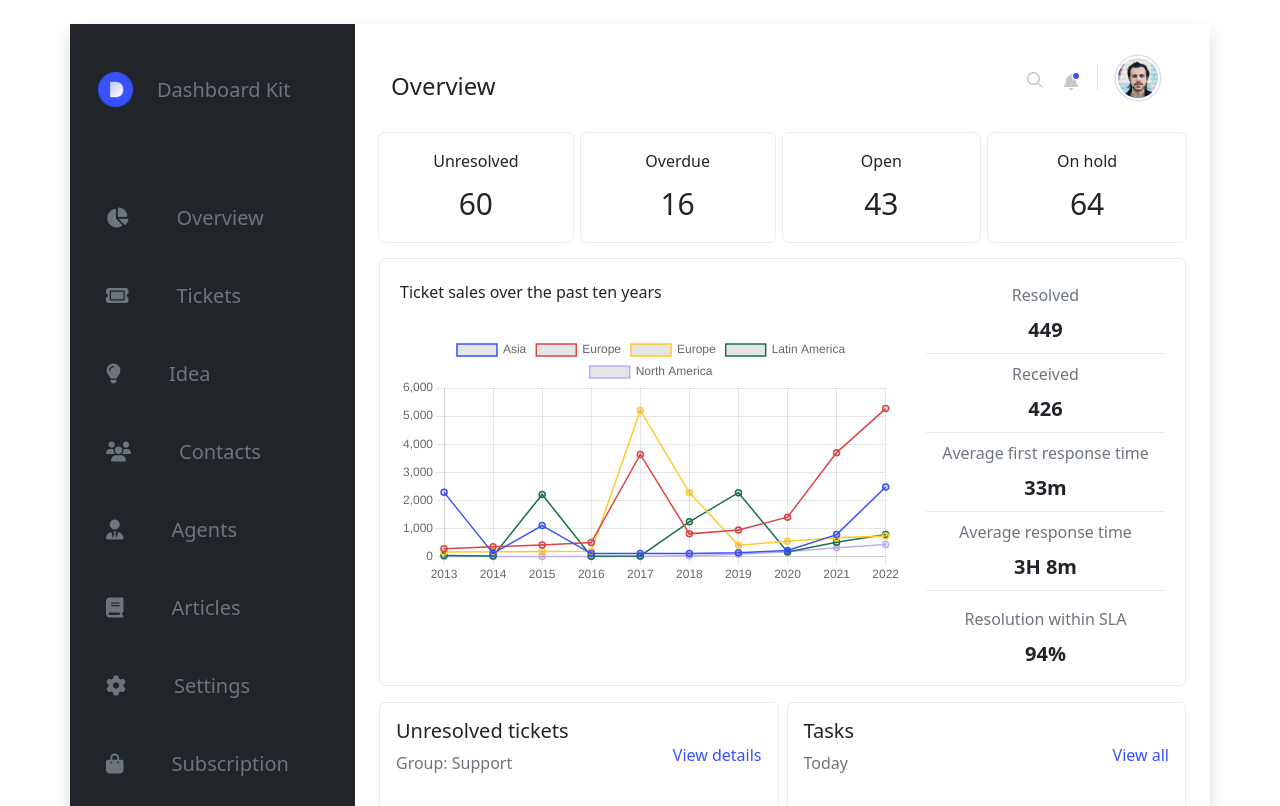
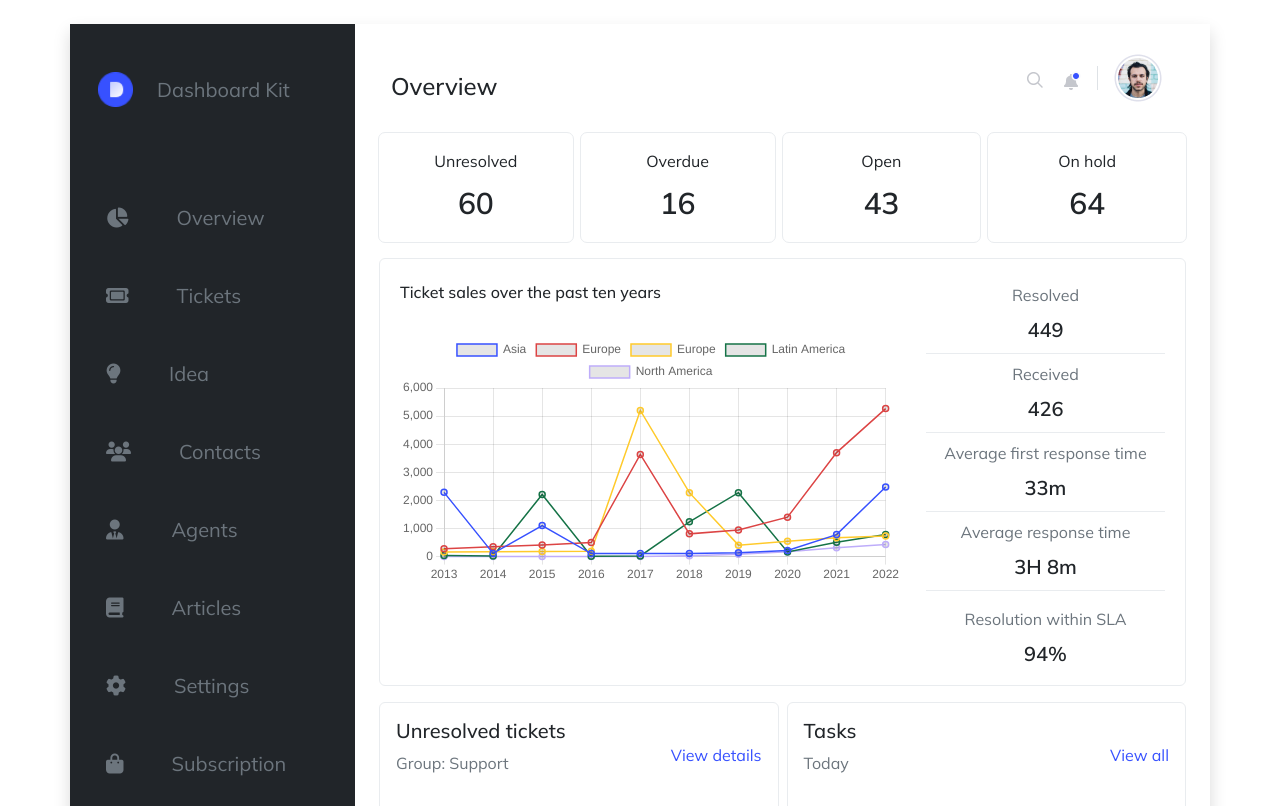
Before and after one commit to FrankieZzzzz/INM320SAA-Bootstrap, a website: page public/index.html in a window 1280 px wide. Shown: the top 806 px of the page. Drawn offline with nearby package versions, Linux system fonts and the light colour scheme.

Commit message:
fix font and font-weight issue

```diff
--- a/public/index.html
+++ b/public/index.html
@@ -106,21 +106,21 @@
               <div class="col-12 col-lg-6 d-flex flex-row p-0 mb-2 mb-lg-0">
                 <div class="col col-lg py-3 rounded bg-white me-2 custom-hover">
                   <span class="fs-6">Unresolved</span>
-                  <div class="pt-2 number-font-size">60</div>
+                  <div class="pt-2 number-font-size custom_font_weight">60</div>
                 </div>
                 <div class="col col-lg py-3 rounded bg-white me-lg-2 custom-hover">
                   <span class="fs-6 custom_title">Overdue</span>
-                  <div class="pt-2 number-font-size">16</div>
+                  <div class="pt-2 number-font-size custom_font_weight">16</div>
                 </div>
               </div>
               <div class="col-12 col-lg-6 d-flex flex-row p-0">
                 <div class="col col-lg py-3 rounded bg-white me-2 custom-hover">
                   <span class="fs-6 custom_title">Open</span>
-                  <div class="pt-2 number-font-size">43</div>
+                  <div class="pt-2 number-font-size custom_font_weight">43</div>
                 </div>
                 <div class="col col-lg py-3 rounded bg-white custom-hover">
                   <span class="fs-6 custom_title">On hold</span>
-                  <div class="pt-2 number-font-size">64</div>
+                  <div class="pt-2 number-font-size custom_font_weight">64</div>
                 </div>
               </div>
             </div>
@@ -142,23 +142,23 @@
               <div class="col-12 col-lg-4 text-center mt-3">
                 <div class="border-bottom border-light-subtle py-2">
                   <div class="fs-6 text-secondary">Resolved</div>
-                  <div class="pt-2 small-number font-weight">449</div>
+                  <div class="pt-2 small-number custom_font_weight">449</div>
                 </div>
                 <div class="border-bottom border-light-subtle py-2">
                   <div class="fs-6 text-secondary">Received</div>
-                  <div class="pt-2 small-number font-weight">426</div>
+                  <div class="pt-2 small-number custom_font_weight">426</div>
                 </div>
                 <div class="border-bottom border-light-subtle py-2">
                   <div class="fs-6 text-secondary">Average first response time</div>
-                  <div class="pt-2 small-number font-weight">33m</div>
+                  <div class="pt-2 small-number custom_font_weight">33m</div>
                 </div>
                 <div class="border-bottom border-light-subtle py-2">
                   <div class="fs-6 text-secondary">Average response time</div>
-                  <div class="pt-2 small-number font-weight">3H 8m</div>
+                  <div class="pt-2 small-number custom_font_weight">3H 8m</div>
                 </div>
                 <div class="py-3">
                   <div class="fs-6 text-secondary">Resolution within SLA</div>
-                  <div class="pt-2 small-number font-weight">94%</div>
+                  <div class="pt-2 small-number custom_font_weight">94%</div>
                 </div>
               </div>
             </div>
--- a/src/scss/style.scss
+++ b/src/scss/style.scss
@@ -1,7 +1,8 @@
+@import url('https://fonts.googleapis.com/css2?family=Mulish:wght@400;500;600;700;800&display=swap');
 $number-font-size: 30px;
 $blue-font:#3751FF;
 $small-number:20px;
-$font-weight:bold;
+$font-weight:600;
 $mediaQuery-mobile: 650px;
 @mixin mobileFirst {
     @media only screen and (min-width: $mediaQuery-mobile) {
@@ -9,6 +10,9 @@ $mediaQuery-mobile: 650px;
     }
 };
 
+*{
+    font-family: 'Mulish', sans-serif;
+}
 .number-font-size{
     font-size:$number-font-size ;
 }
@@ -18,7 +22,7 @@ $mediaQuery-mobile: 650px;
 .small-number{
     font-size:$small-number ;
 }
-.font-weight{
+.custom_font_weight{
     font-weight:$font-weight ;
 }
 
```
Also changed, not shown: public/assets/css/style.css, 1 other file.
